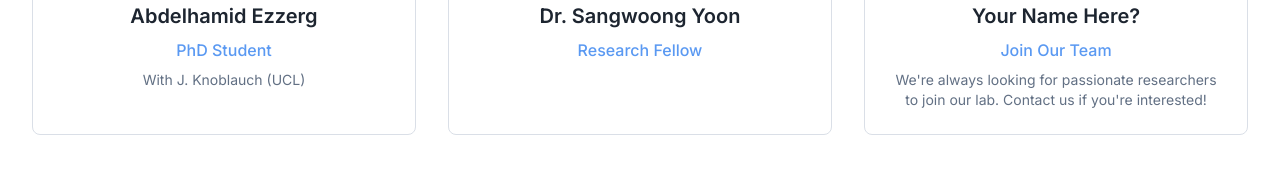
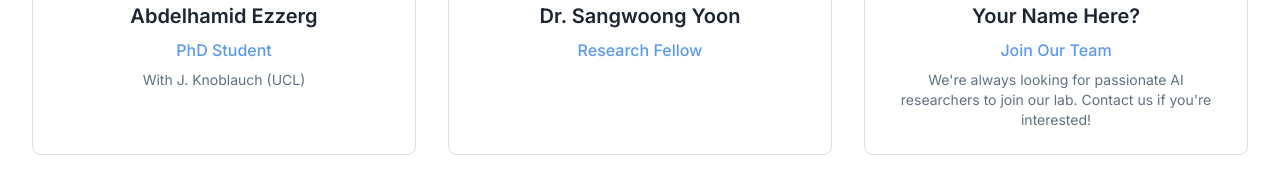
Before and after one commit to ilijabogunovic/rhine-ai, a React (Vite) app: page /team in a window 1280 px wide. Shown: the part 1089-1269 px from the top of the page. Built offline with nearby package versions, Linux system fonts and the light colour scheme.

Commit message:
Update recruitment card text
Updated the recruitment card text to "for passionate AI researchers".
Here are the files that were edited by the AI in that message:
-edited src/pages/Team.tsx

```diff
--- a/src/pages/Team.tsx
+++ b/src/pages/Team.tsx
@@ -83,7 +83,7 @@ const teamMembers = [
     name: "Your Name Here?",
     role: "Join Our Team",
     expertise: "",
-    bio: "We're always looking for passionate researchers to join our lab. Contact us if you're interested!",
+    bio: "We're always looking for passionate AI researchers to join our lab. Contact us if you're interested!",
     image: "🚀"
   }
 ];
```
